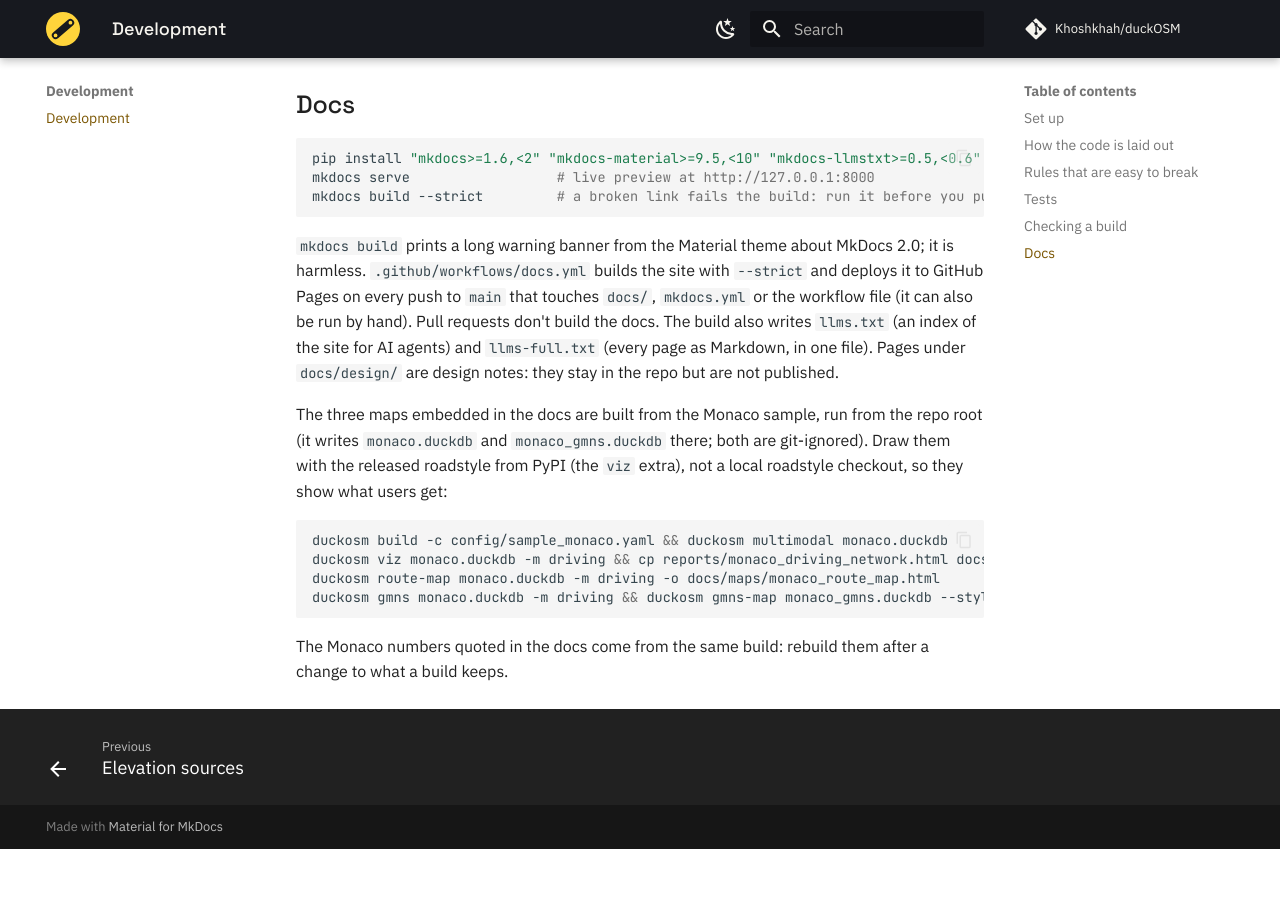
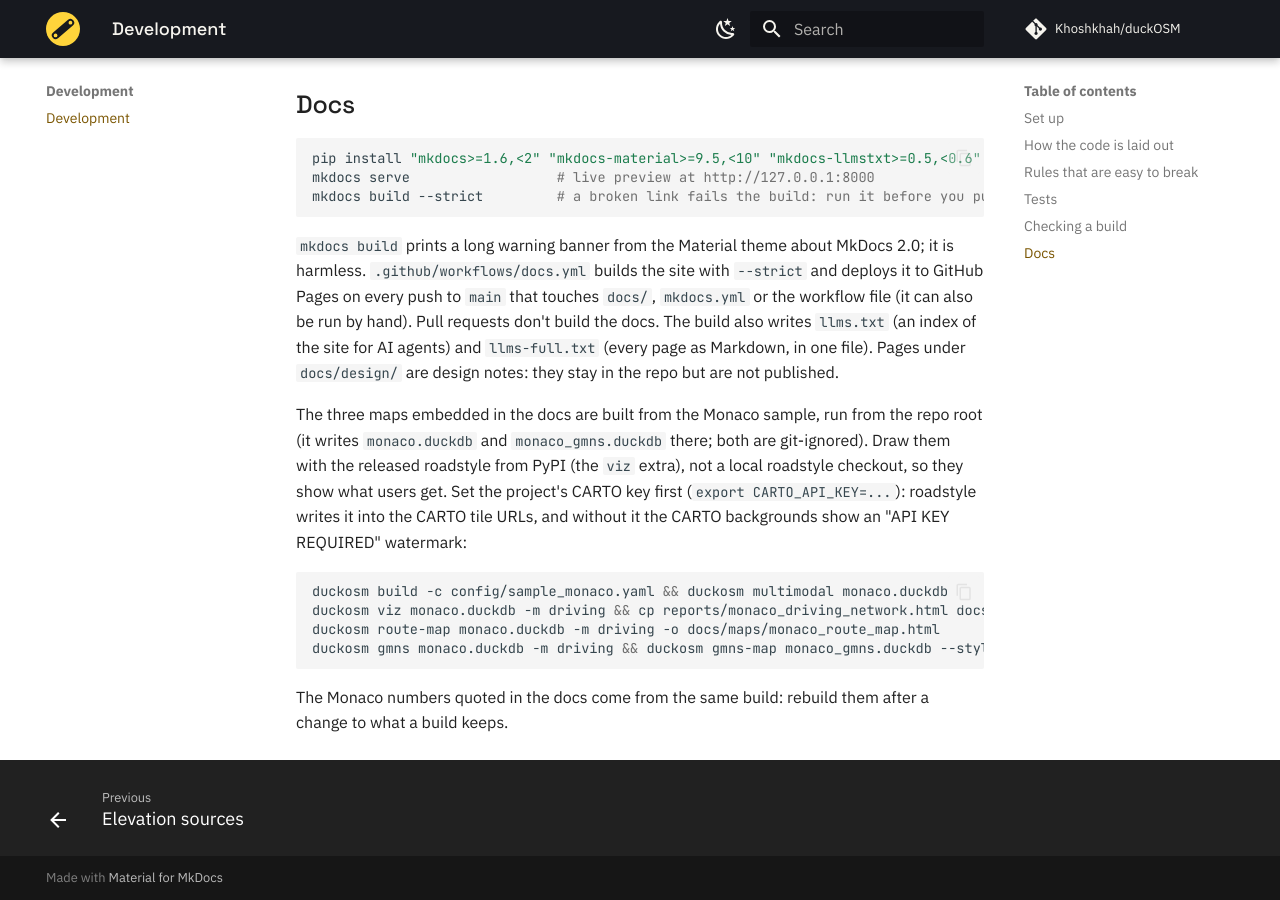
Before and after one commit to Khoshkhah/duckOSM, an MkDocs documentation site: the page built from docs/development.md, in a window 1280 px wide and 900 px high, scrolled down 2855 px. Built offline with MkDocs 1.6.1 and Material for MkDocs 9.7.7, drawn with Linux system fonts in a browser that asks for light colours; comment, search, counter and statistics services are not loaded; before the commit the page ends 3704 px from its top, so only the background shows below that.

Commit message:
docs maps: CARTO backgrounds with the project's CARTO API key (keyless CARTO tiles now carry an 'API KEY REQUIRED' watermark); Development says to set CARTO_API_KEY before drawing them
Co-Authored-By: Claude Opus 5.5 <noreply@anthropic.com>

````diff
--- a/docs/development.md
+++ b/docs/development.md
@@ -105,7 +105,8 @@ repo but are not published.
 The three maps embedded in the docs are built from the Monaco sample, run from the repo root (it
 writes `monaco.duckdb` and `monaco_gmns.duckdb` there; both are git-ignored). Draw them with the
 released roadstyle from PyPI (the `viz` extra), not a local roadstyle checkout, so they show what
-users get:
+users get. Set the project's CARTO key first (`export CARTO_API_KEY=...`): roadstyle writes it into
+the CARTO tile URLs, and without it the CARTO backgrounds show an "API KEY REQUIRED" watermark:
 
 ```bash
 duckosm build -c config/sample_monaco.yaml && duckosm multimodal monaco.duckdb
````
